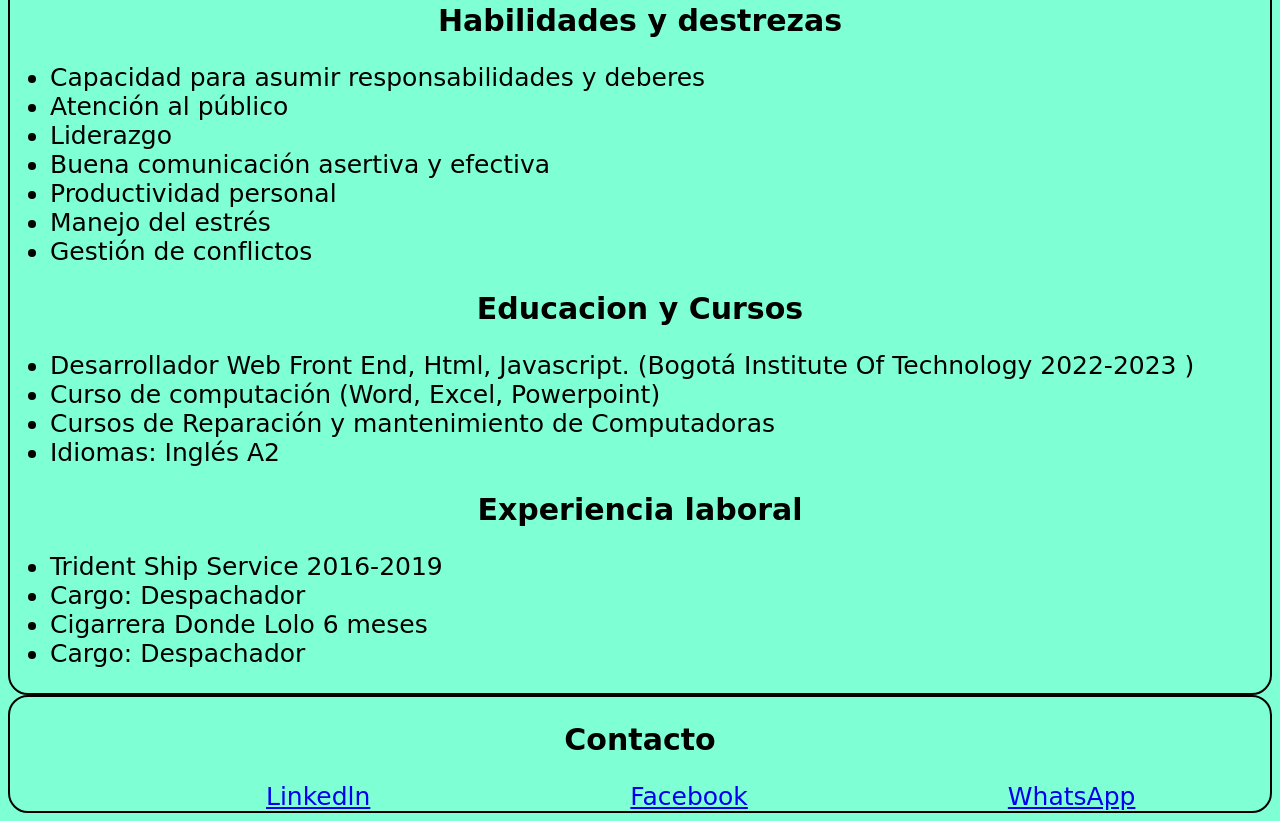
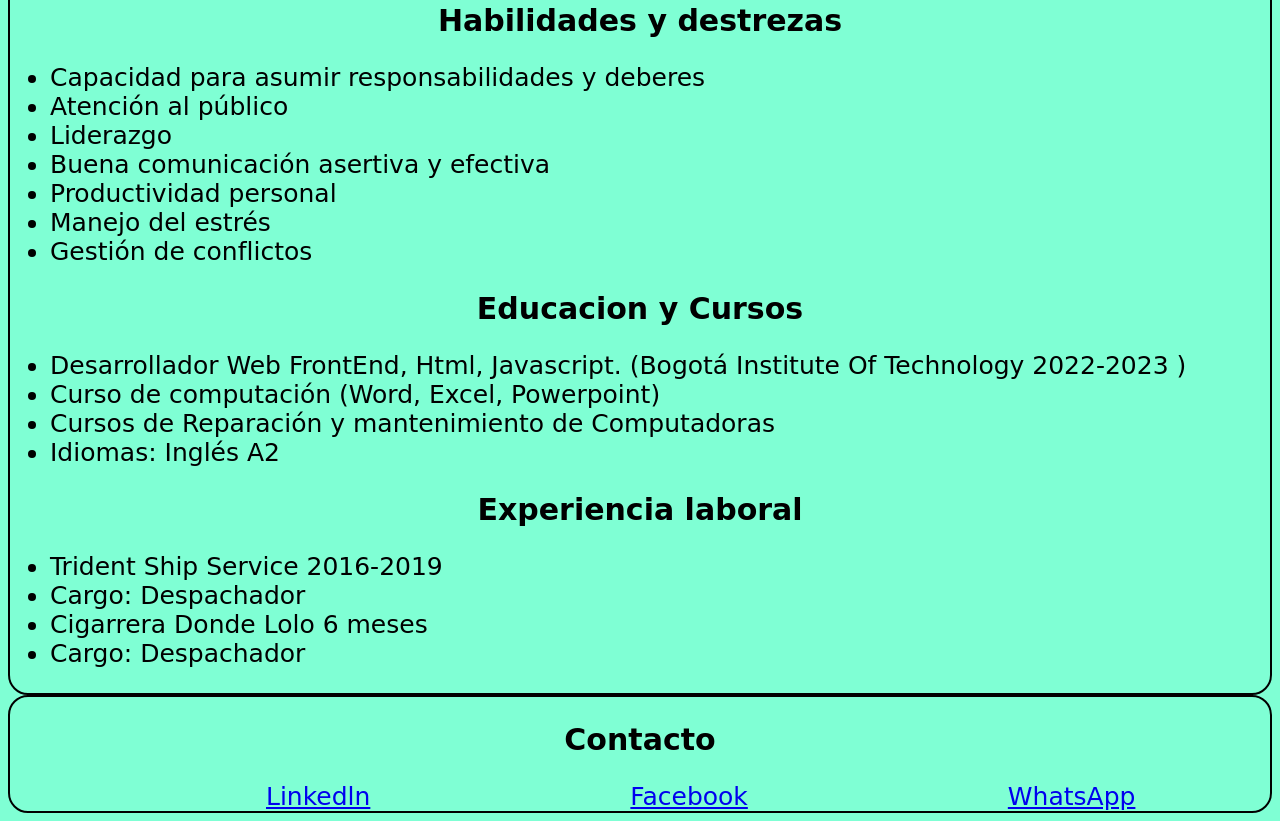
Before and after one commit to Morales19062020/bit07me, a plain HTML site: page docs/index.html in a window 1280 px wide. Shown: the part 774-1595 px from the top of the page. Drawn offline with Linux system fonts and the light colour scheme.

Commit message:
Actualizacion

```diff
--- a/docs/index.html
+++ b/docs/index.html
@@ -39,7 +39,7 @@
         </ul>
         <h2 class="acerca">Educacion y Cursos</h2>
         <ul>
-          <li>Desarrollador Web Front End, Html, Javascript. (Bogotá Institute Of Technology 2022-2023 )</li>
+          <li>Desarrollador Web FrontEnd, Html, Javascript. (Bogotá Institute Of Technology 2022-2023 )</li>
           <li>Curso de computación (Word, Excel, Powerpoint)</li>
           <li>Cursos de Reparación y mantenimiento de Computadoras</li>
           <li>Idiomas: Inglés A2</li>
```
